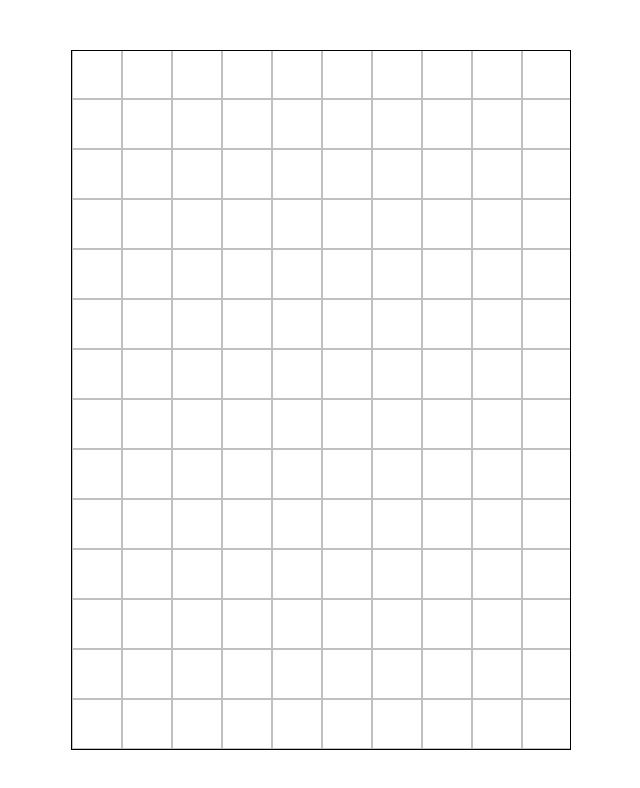
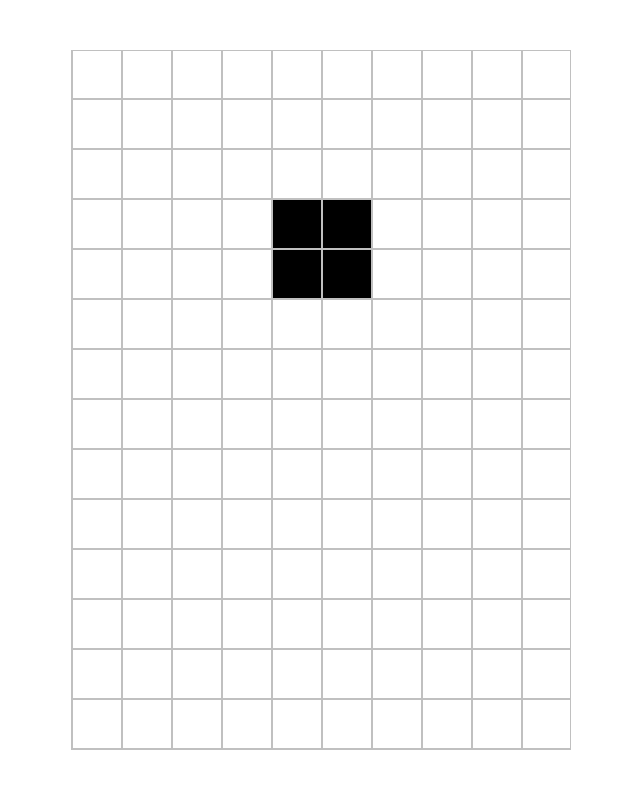
Before and after one commit to yaroslavnikiforov/tetris, a plain HTML site: page index.html in a window 1280 px wide. Shown: the whole page, without its empty margins (319-959 px from the left). Drawn offline with Linux system fonts and the light colour scheme.

Commit message:
Create figure matrix

```diff
--- a/index.html
+++ b/index.html
@@ -4,7 +4,8 @@
     <meta charset="UTF-8" />
     <meta name="viewport" content="width=device-width, initial-scale==1.0" />
     <meta http-equiv="X-UA-Compatible" content="ie=edge" />
-    <title>Document</title>
+    <title>Tetris</title>
+    <link rel="icon" href="favicon.png" type="image/png" />
     <link rel="stylesheet" href="styles.css" />
   </head>
   <body>
--- a/script.js
+++ b/script.js
@@ -1,11 +1,61 @@
-let tetris = document.createElement("div");
+const tetris = document.createElement("div");
 tetris.classList.add("tetris");
 
 for (let i = 1; i < 181; i++) {
-  let excel = document.createElement("div");
+  const excel = document.createElement("div");
+
   excel.classList.add("excel");
   tetris.appendChild(excel);
 }
 
-let main = document.getElementsByClassName("main")[0];
+const main = document.querySelector(".main");
 main.appendChild(tetris);
+
+const excel = document.getElementsByClassName("excel");
+let i = 0;
+
+for (let y = 18; y > 0; y--) {
+  for (let x = 1; x < 11; x++) {
+    excel[i].setAttribute("posX", x);
+    excel[i].setAttribute("posY", y);
+    i++;
+  }
+}
+
+const x = 5,
+  y = 10;
+
+const mainArr = [[[0, 1], [0, 2], [0, 3]], [[1, 0], [0, 1], [1, 1]]];
+
+let currentFigure = 0;
+let figureBody = 0;
+
+function create() {
+  function getRandom() {
+    return Math.round(Math.random() * (mainArr.length - 1));
+  }
+
+  currentFigure = getRandom();
+
+  figureBody = [
+    document.querySelector(`[posX = "${x}"][posY = "${y}"]`),
+    document.querySelector(
+      `[posX = "${x + mainArr[currentFigure][0][0]}"][posY = "${y +
+        mainArr[currentFigure][0][1]}"]`
+    ),
+    document.querySelector(
+      `[posX = "${x + mainArr[currentFigure][1][0]}"][posY = "${y +
+        mainArr[currentFigure][1][1]}"]`
+    ),
+    document.querySelector(
+      `[posX = "${x + mainArr[currentFigure][2][0]}"][posY = "${y +
+        mainArr[currentFigure][2][1]}"]`
+    )
+  ];
+
+  for (let i = 0; i < figureBody.length; i++) {
+    figureBody[i].classList.add("figure");
+  }
+}
+
+create();
--- a/styles.css
+++ b/styles.css
@@ -9,7 +9,7 @@
   height: 700px;
   margin: 50px auto;
   overflow: hidden;
-  border: 1px solid black;
+  border: 1px solid silver;
 }
 
 .tetris {
@@ -31,5 +31,5 @@
 
 .figure,
 .set {
-  background-color: blumine;
+  background-color: black;
 }
```
Also changed, not shown: favicon.png (added).
